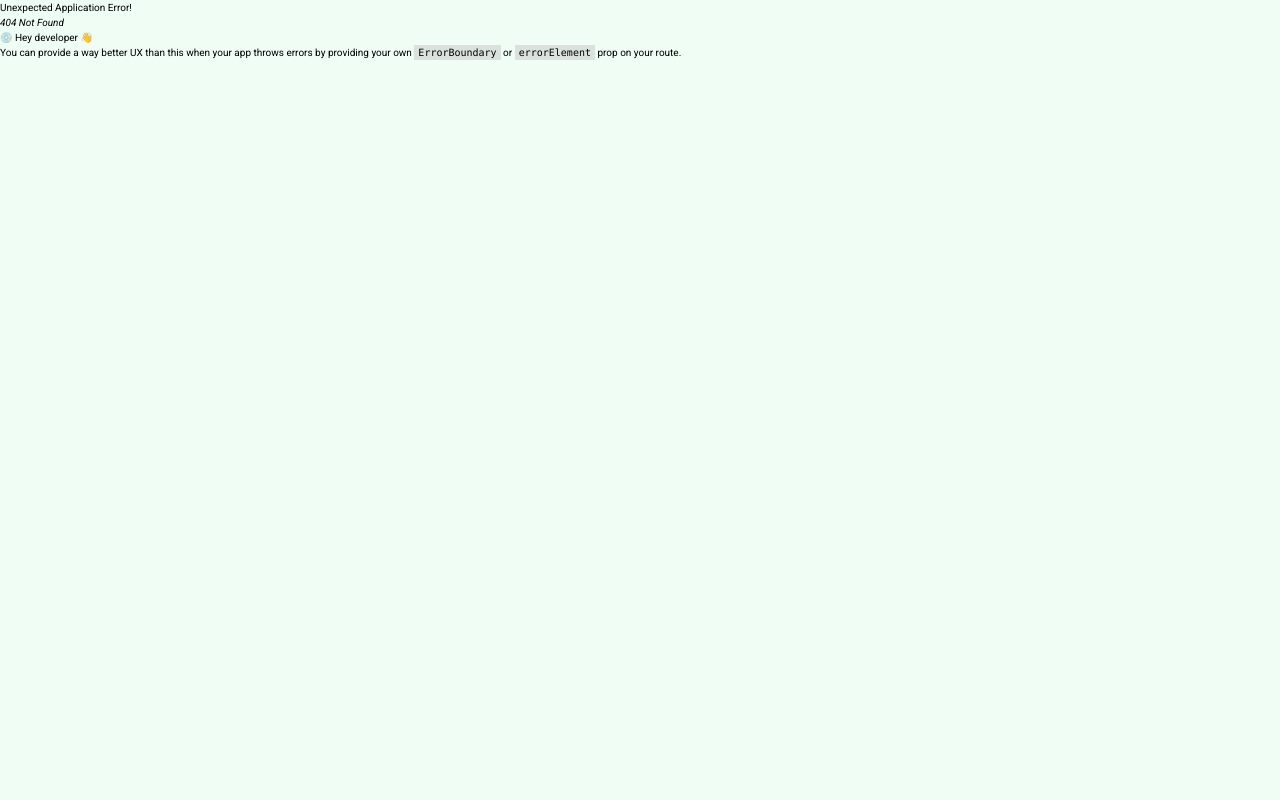
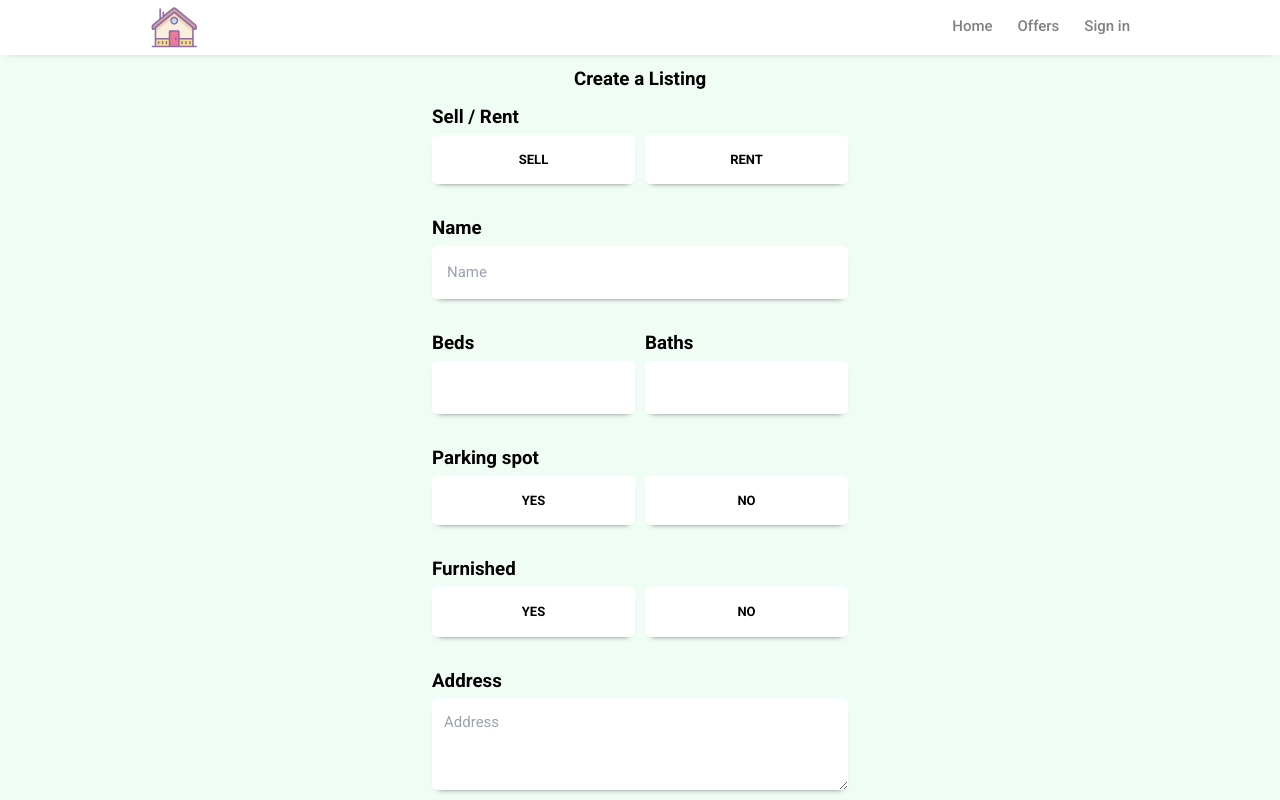
Before and after one commit to AhmedCode1996/realtor-react, a React (Create React App) app: page /create-listing in a window 1280 px wide. Before the commit this address had no page. Shown: the top 800 px of the page. Built offline with nearby package versions, Linux system fonts and the light colour scheme; no server answers.

Commit message:
completing create-listing page UI

```diff
--- a/package.json
+++ b/package.json
@@ -15,6 +15,7 @@
     "react-router-dom": "^6.4.3",
     "react-scripts": "5.0.1",
     "react-toastify": "^9.1.1",
+    "react-uuid": "^2.0.0",
     "styled-components": "^5.3.6",
     "web-vitals": "^2.1.4"
   },
--- a/src/App.js
+++ /dev/null
@@ -1,5 +0,0 @@
-const App = () => {
-  return <h1>Hello world</h1>;
-};
-
-export default App;
--- /dev/null
+++ b/src/components/RadioForm.jsx
@@ -0,0 +1,68 @@
+import { useState } from 'react';
+import styled from 'styled-components';
+import uuid from 'react-uuid';
+
+const RadioForm = ({ title, inputType, formType, leftItem, rightItem }) => {
+  const [leftID] = useState(uuid());
+  const [rightID] = useState(uuid());
+  return (
+    <Item>
+      <span>{title}</span>
+      <p>
+        <input type={inputType} name={formType} id={`leftItem-${leftID}`} />
+        <label htmlFor={`leftItem-${leftID}`}>{leftItem}</label>
+      </p>
+      <p>
+        <input type={inputType} name={formType} id={`rightItem-${rightID}`} />
+        <label htmlFor={`rightItem-${rightID}`}>{rightItem}</label>
+      </p>
+    </Item>
+  );
+};
+
+export default RadioForm;
+
+const Item = styled.article`
+  display: grid;
+  grid-template-rows: auto 1fr;
+  grid-template-columns: repeat(2, 1fr);
+  column-gap: 1rem;
+  span {
+    font-weight: 600;
+    font-size: 1.875rem;
+    grid-column: 1 / -1;
+    display: block;
+    margin-bottom: 0.4rem;
+  }
+  p {
+    position: relative;
+    input {
+      opacity: 0;
+      position: absolute;
+      top: 0;
+      left: 0;
+      visibility: hidden;
+    }
+    input:checked + label {
+      background-color: #475569;
+      box-shadow: 0 0px 8px -6px black;
+      color: white;
+    }
+    label {
+      background-color: white;
+      text-align: center;
+      padding: 1.5rem 3rem;
+      border-radius: 0.5rem;
+      cursor: pointer;
+      font-weight: 600;
+      font-size: 1.3rem;
+      text-transform: uppercase;
+      display: block;
+      transition: all 0.3s ease-in-out;
+      box-shadow: 0 4px 6px -6px black;
+      &:hover {
+        box-shadow: 0 6px 10px -9px black;
+      }
+    }
+  }
+`;
--- /dev/null
+++ b/src/components/TextForm.jsx
@@ -0,0 +1,37 @@
+import styled from 'styled-components';
+const TextForm = ({ title, type }) => {
+  return (
+    <Item>
+      <span>{title}</span>
+      <input type={type} name="" id="" placeholder={title} />
+    </Item>
+  );
+};
+
+export default TextForm;
+
+const Item = styled.article`
+  span {
+    font-weight: 600;
+    font-size: 1.875rem;
+    display: block;
+    text-transform: capitalize;
+    margin-bottom: 0.4rem;
+
+  }
+  input {
+    width: 100%;
+    padding: 1.5rem;
+    font-size: 1.5rem;
+    text-transform: capitalize;
+    border-radius: 0.5rem;
+    transition: all 0.2s ease-in-out;
+    box-shadow: 0 4px 6px -6px black;
+    &:hover {
+      box-shadow: 0 6px 10px -9px black;
+    }
+    &:focus {
+      box-shadow: 0 0px 8px -6px black;
+    }
+  }
+`;
--- /dev/null
+++ b/src/components/TextareaForm.jsx
@@ -0,0 +1,36 @@
+import styled from 'styled-components';
+const TextareaForm = ({ title }) => {
+  return (
+    <Item>
+      <span>{title}</span>
+      <textarea name="" id="" rows="3" placeholder={title}></textarea>
+    </Item>
+  );
+};
+
+export default TextareaForm;
+
+const Item = styled.article`
+  span {
+    font-weight: 600;
+    font-size: 1.875rem;
+    display: block;
+    text-transform: capitalize;
+    margin-bottom: 0.4rem;
+  }
+  textarea {
+    width: 100%;
+    padding: 1.2rem;
+    font-size: 1.5rem;
+    text-transform: capitalize;
+    border-radius: 0.5rem;
+    transition: all 0.2s ease-in-out;
+    box-shadow: 0 4px 6px -6px black;
+    &:hover {
+      box-shadow: 0 6px 10px -9px black;
+    }
+    &:focus {
+      box-shadow: 0 0px 8px -6px black;
+    }
+  }
+`;
--- a/src/index.css
+++ b/src/index.css
@@ -2,6 +2,7 @@
 @tailwind components;
 @tailwind utilities;
 
+/* General Styles  */
 * {
   box-sizing: border-box;
   padding: 0;
@@ -9,11 +10,28 @@
 }
 
 body {
-  font-family: "Roboto", sans-serif;
+  font-family: 'Roboto', sans-serif;
   background-color: rgb(240, 253, 244);
 }
 html {
   font-size: 62.5%;
+}
+
+h1,
+h2,
+h3,
+h4 {
+  padding: 0;
+  margin: 0;
+}
+
+button {
+  outline: none;
+  border: none;
+}
+
+a {
+  text-decoration: none;
 }
 
 img {
@@ -25,3 +43,16 @@ img {
 ul {
   list-style: none;
 }
+
+input,
+textarea {
+  outline: none;
+  border: none;
+}
+/* General Styles  */
+
+/* Utility Classes  */
+.flow-content > * + * {
+  margin-top: 3rem;
+}
+/* Utility Classes  */
--- /dev/null
+++ b/src/pages/CreateListing.jsx
@@ -0,0 +1,122 @@
+import styled from 'styled-components';
+import RadioForm from '../components/RadioForm';
+import TextareaForm from '../components/TextareaForm';
+import TextForm from '../components/TextForm';
+const createListing = () => {
+  return (
+    <section className="listing">
+      <Container>
+        <h2 className="listing-title">Create a Listing</h2>
+        <form className="listing-form flow-content">
+          <RadioForm
+            title="Sell / Rent"
+            inputType="radio"
+            formType="type"
+            leftItem="sell"
+            rightItem="rent"
+          />
+          <TextForm title="name" type="text" />
+          <div className="form-item">
+            <p>
+              <span>Beds</span>
+              <input type="number" name="" id="" />
+            </p>
+            <p>
+              <span>Baths</span>
+              <input type="number" name="" id="" />
+            </p>
+          </div>
+          <RadioForm
+            title="Parking spot"
+            inputType="radio"
+            formType="parking"
+            leftItem="YES"
+            rightItem="NO"
+          />
+          <RadioForm
+            title="Furnished"
+            inputType="radio"
+            formType="furnished"
+            leftItem="YES"
+            rightItem="NO"
+          />
+          <TextareaForm title="address" />
+          <TextareaForm title="description" />
+          <RadioForm
+            title="Offer"
+            inputType="radio"
+            formType="offer"
+            leftItem="YES"
+            rightItem="NO"
+          />
+          <div className="form-item" style={{ flexDirection: 'column' }}>
+            <span>Regular Price</span>
+            <input style={{ width: '40%' }} type="number" />
+          </div>
+          <div className="form-item" style={{ flexDirection: 'column' }}>
+            <span>Images</span>
+            <p style={{ fontSize: '1rem', opacity: '.75' }}>
+              The first image will be the cover (max 6).
+            </p>
+            <input type="file" name="" id="" accept=".jpg,.png,.jpeg" />
+          </div>
+          <button type="submit">create listing</button>
+        </form>
+      </Container>
+    </section>
+  );
+};
+
+export default createListing;
+
+const Container = styled.div`
+  display: flex;
+  flex-direction: column;
+  align-items: center;
+  justify-content: center;
+  row-gap: 1rem;
+  max-width: 1000px;
+  margin-inline: auto;
+  padding: 1rem;
+  .listing-title {
+    font-weight: 700;
+    font-size: 1.875rem;
+  }
+  .form-item {
+    display: flex;
+    column-gap: 1rem;
+    span {
+      margin-bottom: 0.4rem;
+      font-weight: 600;
+      font-size: 1.875rem;
+      display: block;
+      text-transform: capitalize;
+    }
+    input {
+      background-color: white;
+      width: 100%;
+      padding: 1.5rem;
+      font-size: 1.5rem;
+      text-transform: capitalize;
+      border-radius: 0.5rem;
+      transition: all 0.2s ease-in-out;
+      box-shadow: 0 4px 6px -6px black;
+      &:hover {
+        box-shadow: 0 6px 10px -9px black;
+      }
+      &:focus {
+        box-shadow: 0 0px 8px -6px black;
+      }
+    }
+  }
+  button {
+    background-color: #2563eb;
+    padding: 1rem 2rem;
+    color: white;
+    border-radius: 0.5rem;
+    width: 100%;
+    font-size: 1.5rem;
+    text-transform: uppercase;
+    font-weight: 500;
+  }
+`;
```
Also changed, not shown: src/index.js (+18 -13 lines), src/pages/index.js (+7 -6 lines), 1 other file (tests, documents, lock files or other folders).
